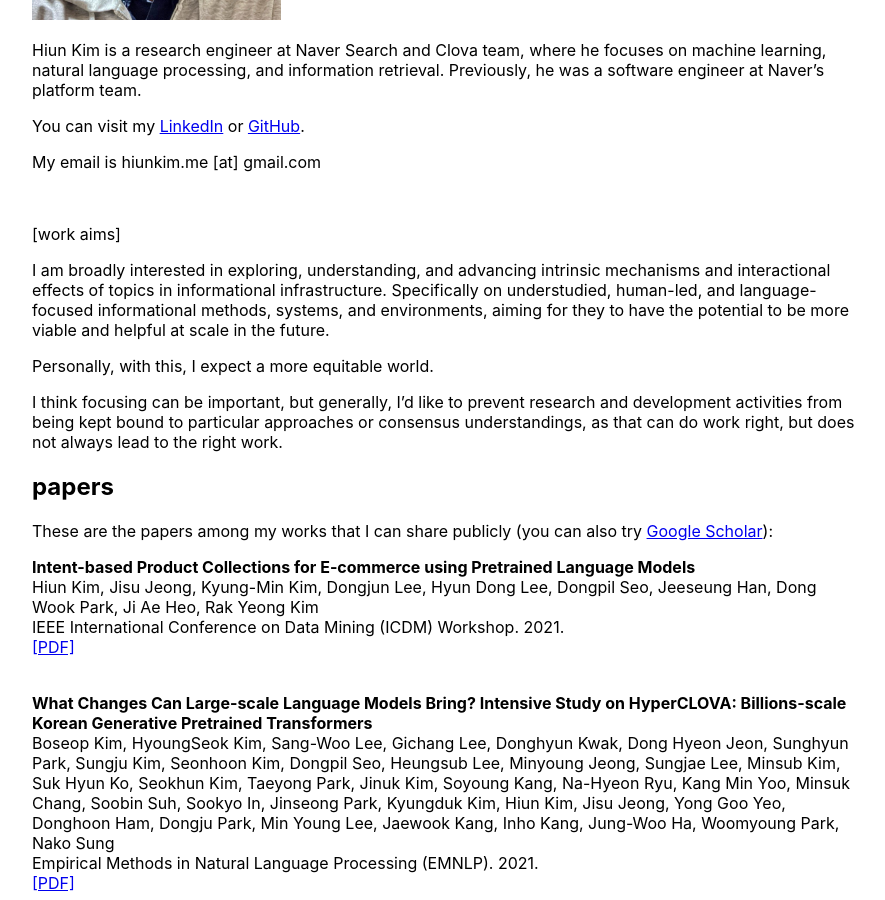
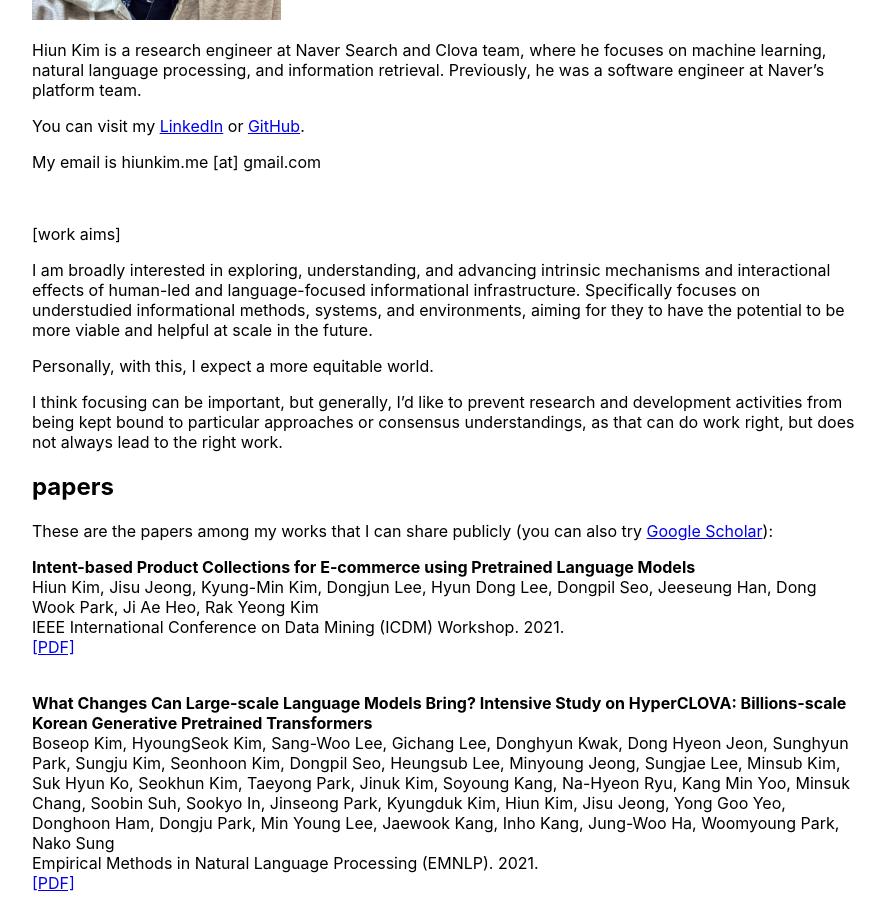
Before and after one commit to hiun/hiun.github.io, a Jekyll site: the page built from index.md, in a window 1280 px wide and 900 px high, scrolled down 344 px. Shown: the whole window, without its empty margins (193-1078 px from the left). Built offline with Jekyll 4.4.1, drawn with Linux system fonts in a browser that asks for light colours.

Commit message:
Update index.md

```diff
--- a/index.md
+++ b/index.md
@@ -17,7 +17,7 @@ My email is hiunkim.me [at] gmail.com
 
 [work aims]
 
-I am broadly interested in exploring, understanding, and advancing intrinsic mechanisms and interactional effects of topics in informational infrastructure. Specifically on understudied, human-led, and language-focused informational methods, systems, and environments, aiming for they to have the potential to be more viable and helpful at scale in the future.
+I am broadly interested in exploring, understanding, and advancing intrinsic mechanisms and interactional effects of human-led and language-focused informational infrastructure. Specifically focuses on understudied informational methods, systems, and environments, aiming for they to have the potential to be more viable and helpful at scale in the future.
 
 Personally, with this, I expect a more equitable world.
 
```
